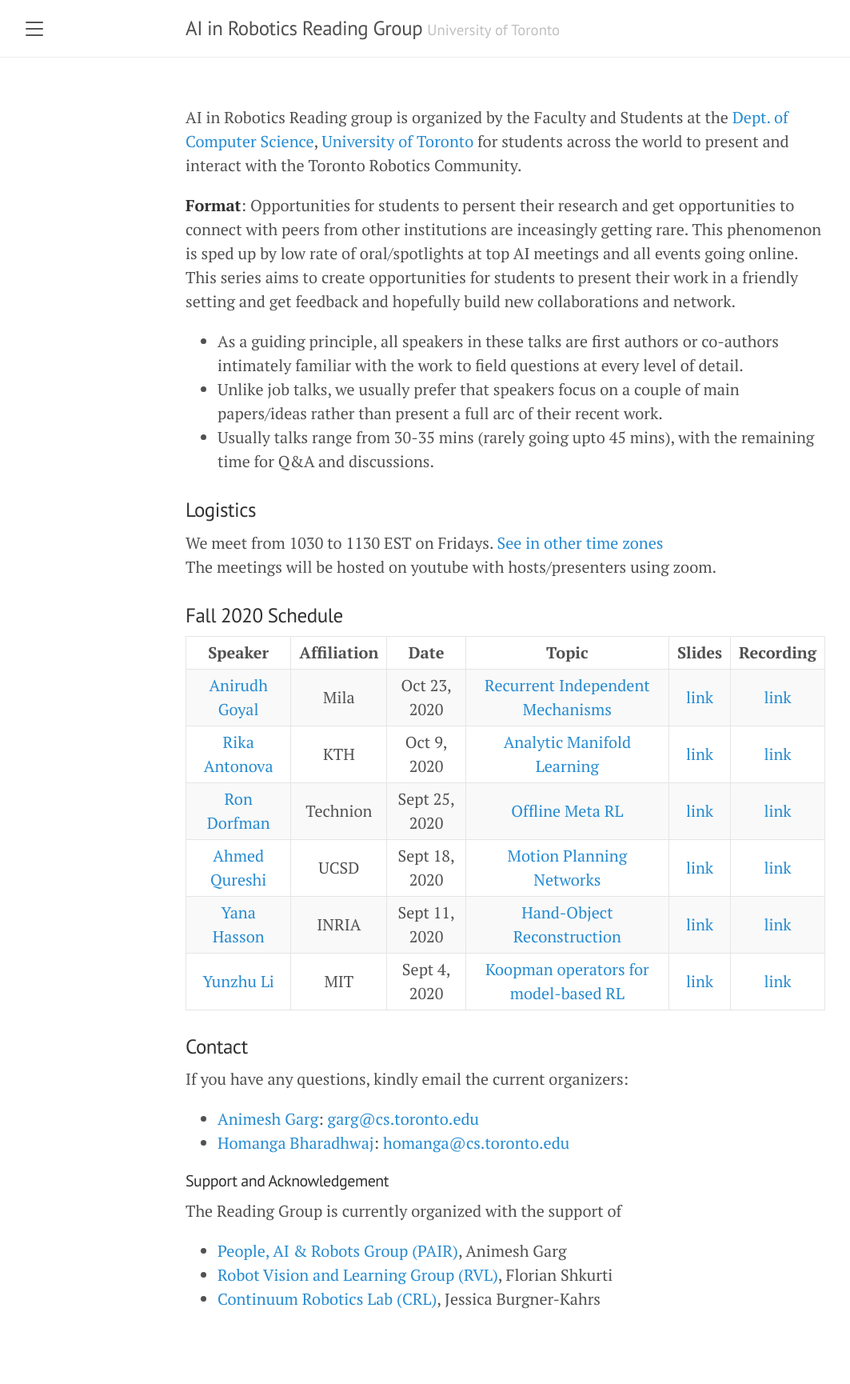
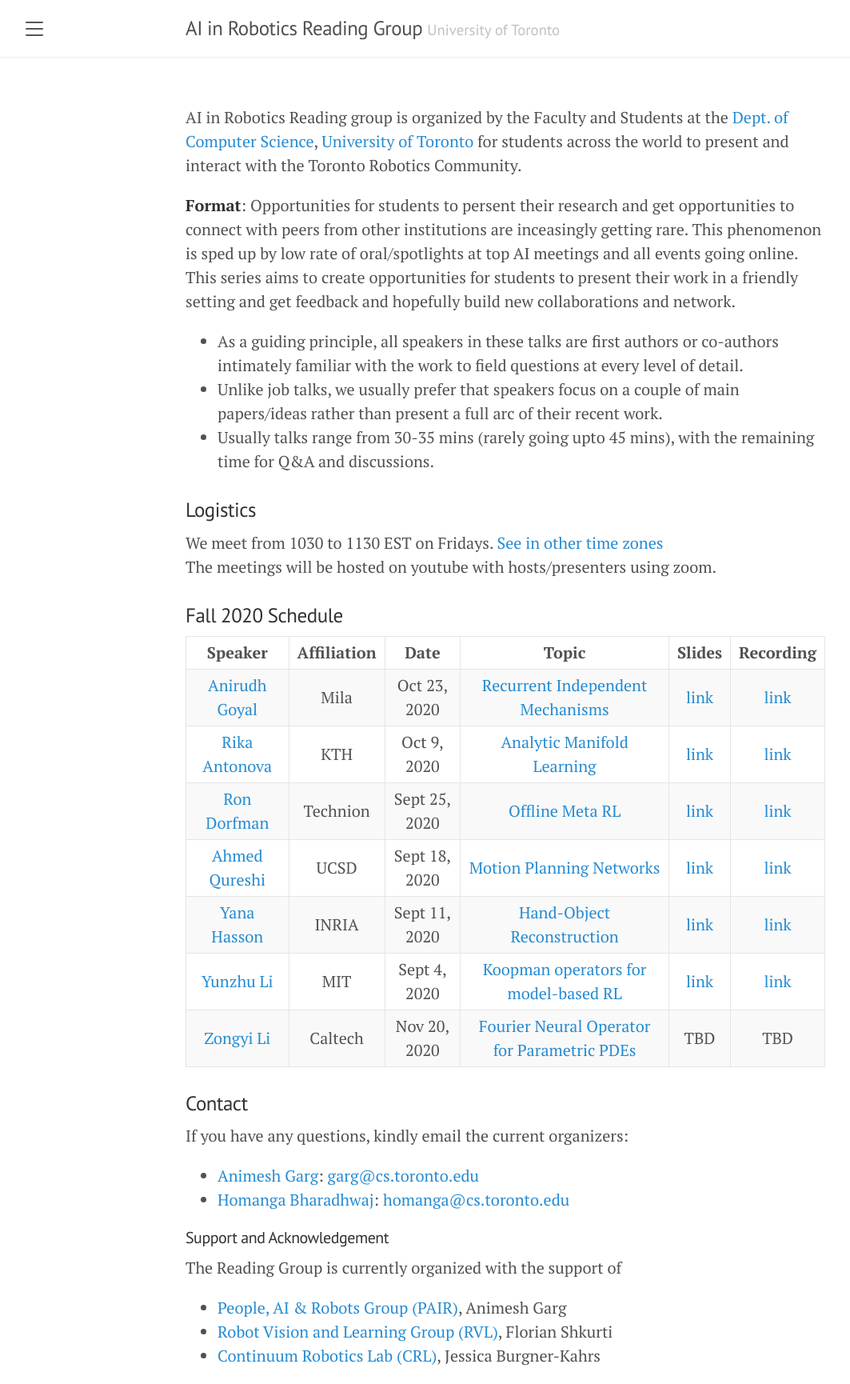
Before and after one commit to uoft-cs-robotics/toronto-air, a Jekyll site: the page built from index.md, in a window 1280 px wide. Shown: the whole page at 80% size, without its empty margins (8-1071 px from the left). Built offline with Jekyll 4.4.1, drawn with Linux system fonts in a browser that asks for light colours; before the commit the page ends 1659 px from its top, so only the background shows below that.

Commit message:
Update index.md

```diff
--- a/index.md
+++ b/index.md
@@ -29,6 +29,7 @@ The meetings will be hosted on youtube with hosts/presenters using zoom.
 | [Ahmed Qureshi](https://qureshiahmed.github.io/) | UCSD | Sept 18, 2020 | [Motion Planning Networks](https://arxiv.org/abs/1806.05767) | [link](public/assets/files/MPNet_AhmedQureshi.pdf) | [link](https://www.youtube.com/watch?v=x5hf-gjdQaA&list=PLmZO8uKINti8d8BdsEr8rs0dzPjg0ihzw&index=4) |
 | [Yana Hasson](https://hassony2.github.io/)   | INRIA        | Sept 11, 2020     |  [Hand-Object Reconstruction](https://hassony2.github.io/handobjectconsist.html)  | [link](https://www.rocq.inria.fr/cluster-willow/yhasson/presentations/2020_09_11_handobj/)     |     [link](https://www.youtube.com/watch?v=gAqIngwZN0E)      |
 | [Yunzhu Li](https://people.csail.mit.edu/liyunzhu/)      | MIT       | Sept 4, 2020   | [Koopman operators for model-based RL](https://openreview.net/forum?id=H1ldzA4tPr)    |  [link](public/assets/files/yunzhu_li_koopman.pdf)   |    [link](https://www.youtube.com/watch?v=y_j53bkKzq8)      |
+| [Zongyi Li](https://people.csail.mit.edu/liyunzhu/)      | Caltech       | Nov 20, 2020   | [Fourier Neural Operator for Parametric PDEs](https://arxiv.org/abs/2010.08895)    |  TBD   |   TBD    |
 
 
 
```
